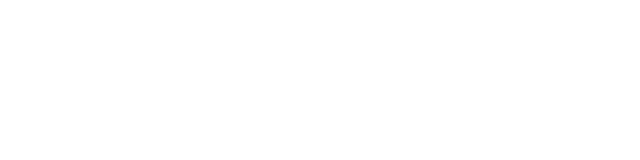
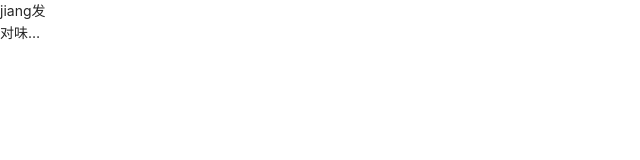
Before and after one commit to isToThyMoon/personal-components, a React (Create React App) app: page / in a window 1280 px wide. Shown: the top 160 px of the page, without its empty margins (0-640 px from the left). Built offline with nearby package versions, Linux system fonts and the light colour scheme.

Commit message:
feat: add oss-quick-copy

```diff
--- /dev/null
+++ b/src/App.scss
@@ -0,0 +1,4 @@
+.App{
+  display: inline-block;
+  width: 50px;
+}
--- a/src/App.tsx
+++ b/src/App.tsx
@@ -2,14 +2,23 @@
  * @Author: 王荣
  * @Date: 2022-02-11 14:25:28
  * @LastEditors: 王荣
- * @LastEditTime: 2022-05-03 11:42:12
+ * @LastEditTime: 2022-05-09 09:58:06
  * @Description: 填写简介
  */
 
 import React from "react";
+import "./App.scss";
+import TwoLineTextWithOrNotToolTip from "oss-quick-copy-use/truncated-text/truncated-text";
 
 function App() {
-  return <div className="App"></div>;
+  return (
+    <div className="App">
+      <TwoLineTextWithOrNotToolTip
+        text={"jiang发对味就拉夫i哦为就来u发i哦"}
+        lines={2}
+      ></TwoLineTextWithOrNotToolTip>
+    </div>
+  );
 }
 
 export default App;
--- /dev/null
+++ b/src/oss-quick-copy-use/custom-tooltip/custom-tooltip.scss
@@ -0,0 +1,17 @@
+
+.custom-tooltip{
+
+  //tooltip inner文字设置
+  .ant-tooltip-inner {
+      color: #555555;
+      border-radius: 3px;
+      font-size: 12px;
+      line-height: 18px;
+  }
+
+}
+
+// 全局antd tooltip border radius 设置
+.ant-tooltip-inner {
+  border-radius: 3px;
+}
--- /dev/null
+++ b/src/oss-quick-copy-use/custom-tooltip/custom-tooltip.tsx
@@ -0,0 +1,60 @@
+/*
+ * @Author: 王荣
+ * @Date: 2022-04-28 09:30:58
+ * @LastEditors: 王荣
+ * @LastEditTime: 2022-05-07 20:16:05
+ * @Description: 填写简介
+ */
+import React from "react";
+import "./custom-tooltip.scss";
+
+import { Tooltip } from "antd";
+
+import { TooltipPlacement } from "antd/lib/tooltip";
+
+import classNames from "classnames";
+
+export interface CustomToolTipProps {
+  children: React.ReactNode;
+  title: React.ReactNode;
+  visible?: boolean;
+  placement?: TooltipPlacement;
+  color?: string;
+  overlayInnerStyle?: React.CSSProperties;
+  overlayClassName?: string;
+  align?: any;
+}
+
+class CustomToolTip extends React.Component<CustomToolTipProps> {
+  constructor(props: CustomToolTipProps) {
+    super(props);
+  }
+
+  render(): React.ReactNode {
+    const {
+      title,
+      placement,
+      visible,
+      overlayClassName,
+      overlayInnerStyle,
+      color,
+      align,
+      children,
+    } = this.props;
+    return (
+      <Tooltip
+        visible={visible}
+        title={title}
+        placement={placement}
+        overlayClassName={classNames("custom-tooltip", overlayClassName, {})}
+        overlayInnerStyle={overlayInnerStyle}
+        color={color}
+        align={align}
+      >
+        {children}
+      </Tooltip>
+    );
+  }
+}
+
+export { CustomToolTip };
--- /dev/null
+++ b/src/oss-quick-copy-use/truncated-text/truncated-text.scss
@@ -0,0 +1,8 @@
+
+.twoline-textcut-wrap{
+  display: -webkit-box;
+  -webkit-line-clamp: 2;
+  -webkit-box-orient: vertical;
+  overflow: hidden;
+  text-overflow: ellipsis;
+}
--- /dev/null
+++ b/src/oss-quick-copy-use/truncated-text/truncated-text.tsx
@@ -0,0 +1,83 @@
+/*
+ * @Author: 王荣
+ * @Date: 2022-04-28 09:30:13
+ * @LastEditors: 王荣
+ * @LastEditTime: 2022-05-09 09:57:54
+ * @Description: 填写简介
+ */
+import { ListConsumer } from "antd/lib/list";
+import React, { DetailedHTMLProps, HTMLAttributes, ReactElement } from "react";
+import { CustomToolTip } from "../custom-tooltip/custom-tooltip";
+import "./truncated-text.scss";
+
+interface TruncatedTextProps {
+  //控制超出几行后文字才折叠隐藏
+  lines: number;
+  text: string | ReactElement;
+  color?: string;
+  overlayInnerStyle?: React.CSSProperties;
+}
+
+interface TruncatedTextState {
+  showToolTip: boolean;
+}
+
+class TruncatedText extends React.Component<
+  TruncatedTextProps,
+  TruncatedTextState
+> {
+  textRef: React.RefObject<HTMLDivElement>;
+
+  constructor(props: TruncatedTextProps) {
+    super(props);
+    this.textRef = React.createRef();
+    this.state = {
+      showToolTip: false,
+    };
+  }
+
+  render(): React.ReactNode {
+    const { showToolTip } = this.state;
+    const { lines, text, color, overlayInnerStyle } = this.props;
+    return (
+      <div
+        ref={this.textRef}
+        className={
+          // "twoline-textcut-wrap twoline-textcut-wrap-" + this.props.tag
+          "twoline-textcut-wrap"
+        }
+        style={{
+          WebkitLineClamp: lines,
+        }}
+      >
+        {showToolTip ? (
+          <CustomToolTip
+            title={text}
+            color={color}
+            placement="topLeft"
+            overlayInnerStyle={overlayInnerStyle}
+          >
+            {text}
+          </CustomToolTip>
+        ) : (
+          text
+        )}
+      </div>
+    );
+  }
+
+  componentDidMount(): void {
+    // console.log('!!!!!componentDidMount推广效果', this.props.text)
+    // const node = document.querySelector(
+    //   ".twoline-textcut-wrap-" + this.props.tag
+    // ) as HTMLElement;
+    const node = this.textRef.current as HTMLDivElement;
+
+    // console.log("node?.clientHeight", node?.clientHeight);
+    // console.log("node?.scrollHeight", node?.scrollHeight);
+    node?.clientHeight < node?.scrollHeight &&
+      this.setState({ showToolTip: true });
+  }
+}
+
+export default TruncatedText;
```
